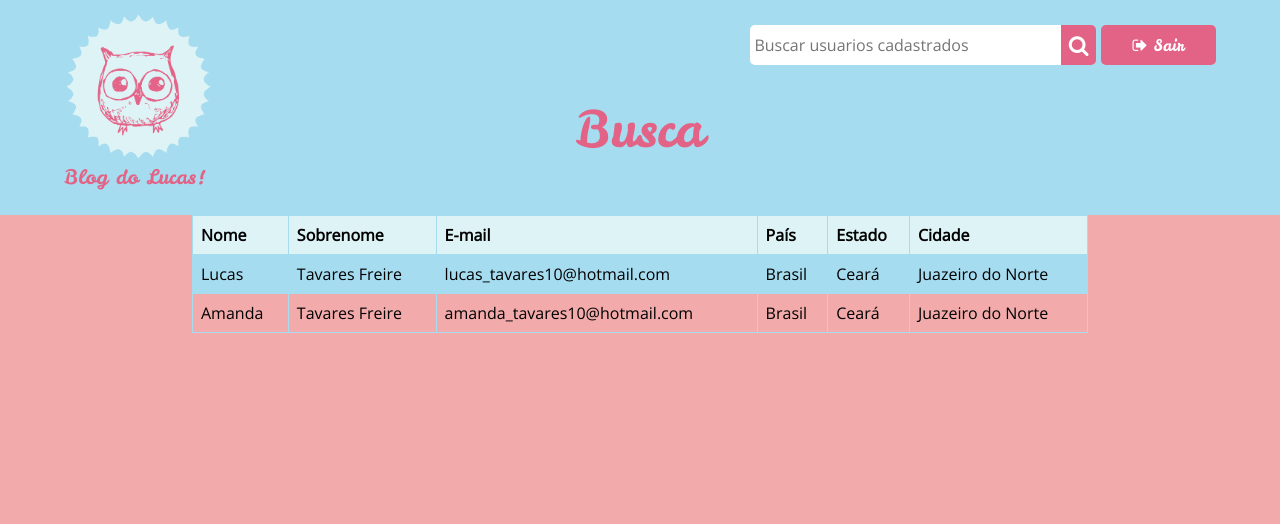
After one commit to lucastavares10/projetoblog, a PHP site: page /tela_resultados.php in a window 1280 px wide. The commit adds this page. Shown: the top 524 px of the page. Run offline with PHP 8.4, Linux system fonts and the light colour scheme; data comes from the database, SQL or seed files in the repository; both versions use the stored data as it was after the commit; data that the repository does not hold is empty.

Commit message:
Incluindo listagem de usuários e modificações no painel

```diff
--- a/css/style.css
+++ b/css/style.css
@@ -66,23 +66,26 @@ p {font-size: 1em; color: #777;}
 /* Cabeçalho - END */
 
 
-/* Tela de Cadastro*/
-.corpoCadastro {
-    padding: 50px 22%;
+/* Conteúdo das páginas*/
+.conteudo {
+    padding: 50px 30%;
+    text-align: center;}
+
+.conteudo form{
     text-align: right;
-    margin-right: 12%;}
+}
 
-.corpoCadastro input[type="text"] {width: 70%;
+.conteudo input[type="text"] {width:85%;
     padding: 10px 15px;
     margin-top: 20px;
     border-radius:5px; }
 
-.corpoCadastro input[type="password"] {width: 70%;
+.conteudo input[type="password"] {width: 85%;
     padding: 10px 15px;
     margin-top: 20px;
     border-radius:5px; }
 
-.corpoCadastro input[type="submit"] {width: 30%;
+.conteudo button[type="submit"] {width: 30%;
     padding: 10px 15px;
     margin-top: 20px;
     border-radius:5px;
@@ -91,12 +94,12 @@ p {font-size: 1em; color: #777;}
     color: #e36387;
     cursor: pointer;}
 
-.corpoCadastro label{font-size: 20px;
+.conteudo label{font-size: 20px;
     font-family: 'Leckerli One', cursive;
     color: #fff;}
 
-/*Tela feedback*/
-.corpoFeedback {
+/*Páginas de feedback*/
+.feedback {
     padding: 15% 5%;
     text-align: center;}
 
@@ -110,3 +113,33 @@ p {font-size: 1em; color: #777;}
     font-family: 'Leckerli One', cursive;
     color: #ddf3f5;
     padding-top: 152px;}
+
+
+.resultados {
+    padding: 15% 15%;
+    text-align: center;}
+
+.resultados table {
+  font-family: arial, sans-serif;
+  border-collapse: collapse;
+  width: 100%;
+}
+
+.resultados th{
+    font-weight: bold;
+    border: 1px solid #a6dcef;
+
+  background-color: #ddf3f5;
+    text-align: left;
+    padding: 8px;
+  }
+
+.resultados td {
+  border: 1px solid #a6dcef;
+  text-align: left;
+  padding: 8px;
+}
+
+.resultados tr:nth-child(even) {
+  background-color: #a6dcef;
+}
--- /dev/null
+++ b/tela_resultados.php
@@ -0,0 +1,76 @@
+<?php
+    include "script_conexao_bd.php"; //$conexao
+?>
+
+<!DOCTYPE html>
+<html lang="en">
+<head>
+    <meta charset="UTF-8">
+    <meta name="viewport" content="width=device-width, initial-scale=1.0">
+    <title>Busca de usuários</title>
+    <script src="https://code.jquery.com/jquery-3.5.1.js" integrity="sha256-QWo7LDvxbWT2tbbQ97B53yJnYU3WhH/C8ycbRAkjPDc=" crossorigin="anonymous"></script>
+    <link rel="stylesheet" href="css/style.css">
+    <link rel="stylesheet" href="css/font-awesome/css/font-awesome.min.css">
+    <link href="https://fonts.googleapis.com/css2?family=Open+Sans:wght@300&family=Leckerli+One&display=swap" rel="stylesheet">
+</head>
+<body>
+
+    <header class="cabecalho">
+        <button class="btn_opcoes" onclick="redirecionar_logout()"><i class="fa fa-sign-out" aria-hidden="true"></i> Sair</button>
+        <form name="formBusca" method="post" action="tela_resultados.php">
+            <input type="text" name="txt_busca" placeholder=" Buscar usuarios cadastrados">
+            <button class="btn_busca" type="submit"><i class="fa fa-search fa-lg"></i></button>
+        </form>
+
+        <h1 class="labelPagina">Busca</h1>
+
+        <h1 class="logo"><a href="index.php" title="Blog do Lucas"></a></h1>
+        <h1 class="legendaLogo">Blog do Lucas!</h1>
+    </header>
+
+    <header class="resultados">
+        <?php
+            $txt_busca = $_POST['txt_busca'];
+
+            $sql = mysqli_query($conexao, "SELECT * FROM usuario WHERE CONCAT(nome, sobrenome) like '%".$txt_busca."%'");
+            $linhas = mysqli_num_rows($sql);
+
+            if($linhas > 0){
+
+                echo "<table>
+                        <tr>
+                            <th>Nome</th>
+                            <th>Sobrenome</th>
+                            <th>E-mail</th>
+                            <th>País</th>
+                            <th>Estado</th>
+                            <th>Cidade</th>
+                        </tr> ";
+
+                while($linha = mysqli_fetch_array($sql)){
+                    $nome = $linha['nome'];
+                    $sobrenome = $linha['sobrenome'];
+                    $email = $linha['email'];
+                    $pais = $linha['pais'];
+                    $estado = $linha['estado'];
+                    $cidade = $linha['cidade'];
+
+                    echo "<tr>
+                            <td>".$nome."</td>
+                            <td>".$sobrenome."</td>
+                            <td>".$email."</td>
+                            <td>".$pais."</td>
+                            <td>".$estado."</td>
+                            <td>".$cidade."</td>
+                        </tr>";
+
+                }
+
+                echo "</table>";
+            }
+
+        ?>
+    </header>
+
+</body>
+</html>
```
Also changed, not shown: index.php (+3 -7 lines), projetoblog.sql (added, +74 -0 lines), script_cadastro.php (+6 -3 lines), script_login.php (+6 -3 lines), tela_cadastro.php (+3 -7 lines), tela_login.php (+12 -14 lines), tela_painel.php (+21 -1 lines).
